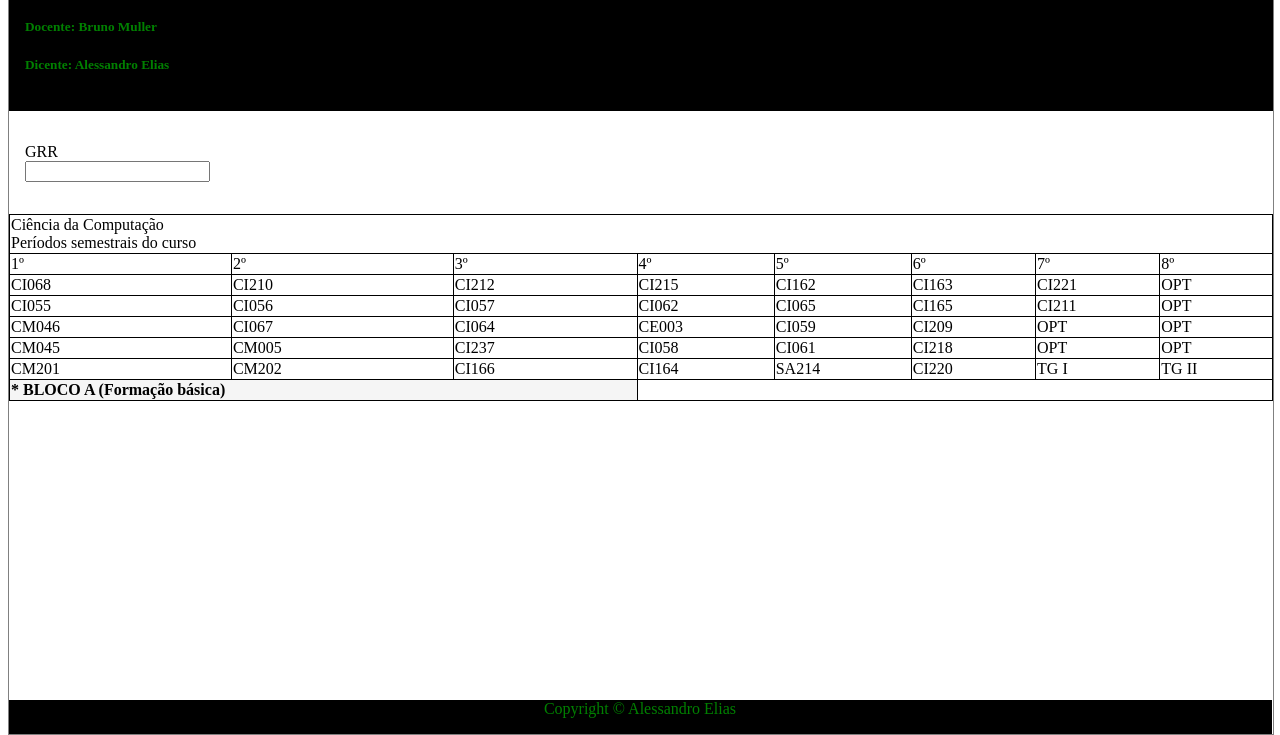
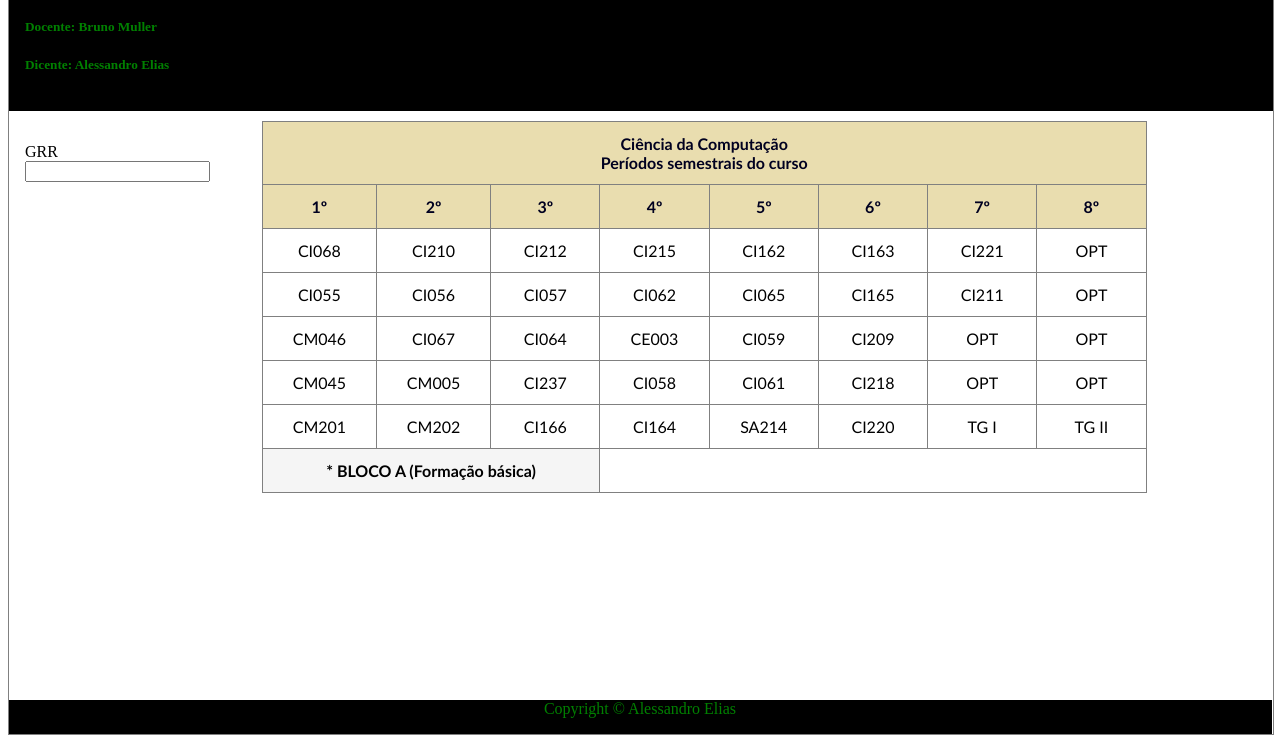
Before and after one commit to alessandro11/visualizeitor, a plain HTML site: page index.html in a window 1280 px wide. Shown: the part 75-810 px from the top of the page. Drawn offline with Linux system fonts and the light colour scheme.

Commit message:
Add styles to table of disciplines.
Signed-off-by: Alessandro Elias <ae11@c3sl.ufpr.br>

```diff
--- a/style.css
+++ b/style.css
@@ -51,6 +51,7 @@ nav ul a {
     text-decoration: none;
 }
 
+
 #dic_doc {
 	text-align: left;
 }
@@ -63,7 +64,9 @@ table {
 }
 
 td {
-	border: 1px solid black;
+	border:1px solid gray;
+	vertical-align: center;
+	padding: 12px;
 }
 
 /*
@@ -77,3 +80,35 @@ table#t01 th {
 	color:#fff!important;
 	background-color:#4CAF50!important;
 }
+
+.codigo {
+	border:1px solid gray;
+	vertical-align:center;
+	text-align: center;
+	width:50px;
+}
+
+.menu-left {
+	float:left;
+	width:20%;
+}
+
+.main-table {
+	float:left;
+	width:70%;
+}
+
+.table_grade {
+	border:1px solid gray;
+	border-collapse:collapse;
+	font-family:Trebuchet MS, Verdana, Arial, Sans-serif;
+}
+
+.titulos_table {
+	border:1px solid gray;
+	background-color:#e9ddaf;
+	text-align:center;
+	vertical-align:center;
+	font-weight:bolder;
+	color:#000020;
+}
```
